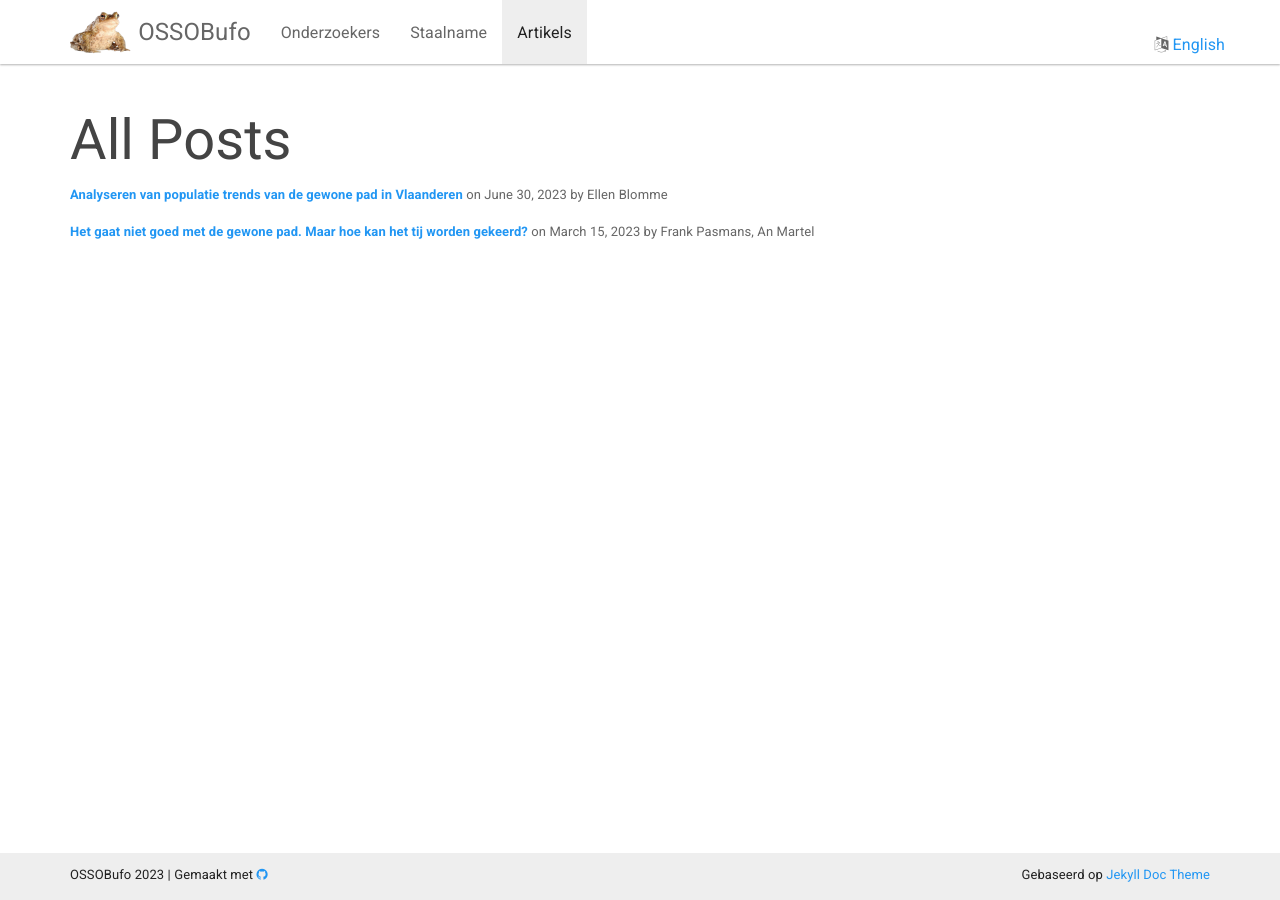
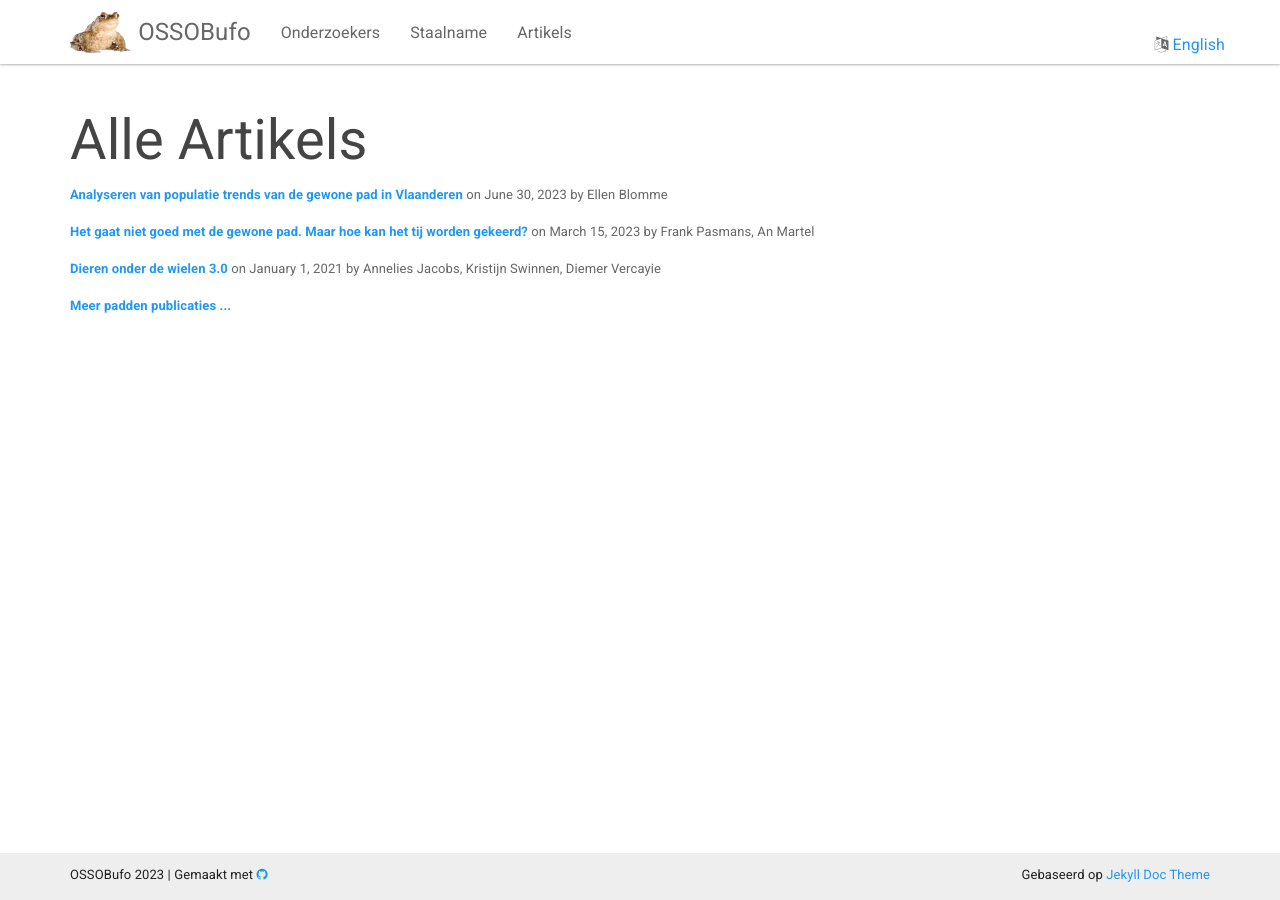
Before and after one commit to OSSOBufo/nl, a Jekyll site: the page built from assets/alle_artikels.html, in a window 1280 px wide. Built offline with Jekyll 4.4.1, drawn with Linux system fonts in a browser that asks for light colours.

Commit message:
add link to more toad publications

```diff
--- a/_layouts/post.html
+++ b/_layouts/post.html
@@ -31,7 +31,8 @@ layout: default
                     {% for post in site.posts limit:10 %}
                     <li><a href="{{ post.url | relative_url }}" {% if page.title==post.title %} class="active" {% endif %}>{{ post.title }}</a></li>
                     {% endfor %}
-                    <li><a href="{{ "/allposts" | relative_url }}">Alle artikels ...</a></li>
+                    <li><a href="https://www.natuurpunt.be/publicaties?search_api_views_fulltext=pad">Meer padden publicaties ...</a></li>
+                    <li><a href="{{ "/alle_artikels" | relative_url }}">Alle artikels ...</a></li>
                 </ul>
             </div>
         </div>
@@ -49,7 +50,7 @@ layout: default
             </div>
             <p>{{ page.date | date: "%d/%m/%Y" }}{% if page.author %} • {{ page.author }}{% endif %}{% if page.meta %} • {{ page.meta }}{% endif %}</p>
             <div  id="markdown-content-container">{{ content }}
-                <p style="font-size:22px;"><a href="{{page.reference}}">lees meer...</a></p>
+                <p style="font-size:22px;"><a href="{{page.reference}}">Lees meer...</a></p>
             </div>
             <hr>
             <ul class="pager">
--- /dev/null
+++ b/_posts/2021-01-1-Dieren-onder-de-wielen-3.0.md
@@ -0,0 +1,21 @@
+---
+layout: post
+title:  Dieren onder de wielen 3.0
+date:   2021-01-1
+author: Annelies Jacobs, Kristijn Swinnen, Diemer Vercayie
+reference: https://www.natuurpunt.be/sites/default/files/documents/publication/rapport_2021-11_dieren_onder_de_wielen_3.0.pdf
+logo: /assets/img/natuurpunt.png
+language: nl
+---
+
+<p style="font-size:18px;">
+Tijdens deze opdracht ‘Registratie van faunaslachtoffers in het verkeer – “Dieren onder de wielen 3.0” werden gegevens verzameld van verkeersslachtoffers in het Vlaamse gewest, met name van de soortengroepen ‘amfibieën en reptielen’, ‘vogels’ en ‘zoogdieren’.
+<br/>
+<br/>
+Een actieve promotie rond verkeersslachtoffermonitoring heeft duidelijk invloed op het aantal verzamelde waarnemingen, en is van vitaal belang voor een citizen science project met vrijwilligers. Daarom werd tijdens deze opdracht uitgebreid aandacht besteed aan communicatie naar vrijwilligers, het brede publiek en het beleid. Via diverse promotiekanalen werd iedereen in Vlaanderen opgeroepen om mee gegevens in te zamelen, en werden de belangrijkste bevindingen en resultaten van dit project gecommuniceerd.
+<br/>
+<br/>
+Tijdens de periode 01-03-2017 tot 30-10-2020 verzamelden 2634 verschillende waarnemers in totaal 30.873 waarnemingen van verkeersslachtoffers in Vlaanderen, van in totaal 37.319 individuen van 399 verschillende soorten. De trieste top 3 van meest gemelde verkeersslachtoffers bestaat uit egel (4707 waarnemingen), gewone pad (2953) en houtduif (1988)
+</p>
+
+<p style="font-size:16px;"><a href="https://www.natuurpunt.be/publicaties?search_api_views_fulltext=pad">Meer padden publicaties...</a></p>
--- a/assets/allposts.html
+++ b/assets/alle_artikels.html
@@ -1,18 +1,19 @@
 ---
-title: Blog
+title: Artikels
 layout: default
-sectionid: blog
-permalink: allposts.html
+sectionid: artikels
+permalink: alle_artikels.html
 ---
 
 
 <div class="container">
     <div class="inner-content">
-        <h1>All Posts</h1> {% for page in site.posts %}
+        <h1>Alle Artikels</h1> {% for page in site.posts %}
         <p>
             <strong><a href="{{ page.url | relative_url }}">{{ page.title }}</a></strong>
             <span>on {{ page.date | date: "%B %e, %Y" }} {% if page.author %} by {{ page.author }}{% endif %}</span>
         </p>
         {% endfor %}
+        <p><a href="https://www.natuurpunt.be/publicaties?search_api_views_fulltext=pad"><b>Meer padden publicaties ...</b></a></p>
     </div>
 </div>
--- a/index.html
+++ b/index.html
@@ -58,7 +58,7 @@ layout: default
                 (<a href="https://www.natuurpunt.be/pagina/paddenoverzet">paddenoverzet</a>). </p>
         </div>
     </div>
-
+<!--
     <hr>
     <div class="container">
         <h2 class="header-light regular-pad"> Komende evenementen:
@@ -78,7 +78,7 @@ layout: default
             </div>
         </div>
     </div>
-
+-->
     <br/>
     <hr>
 
```
Also changed, not shown: README.md.
